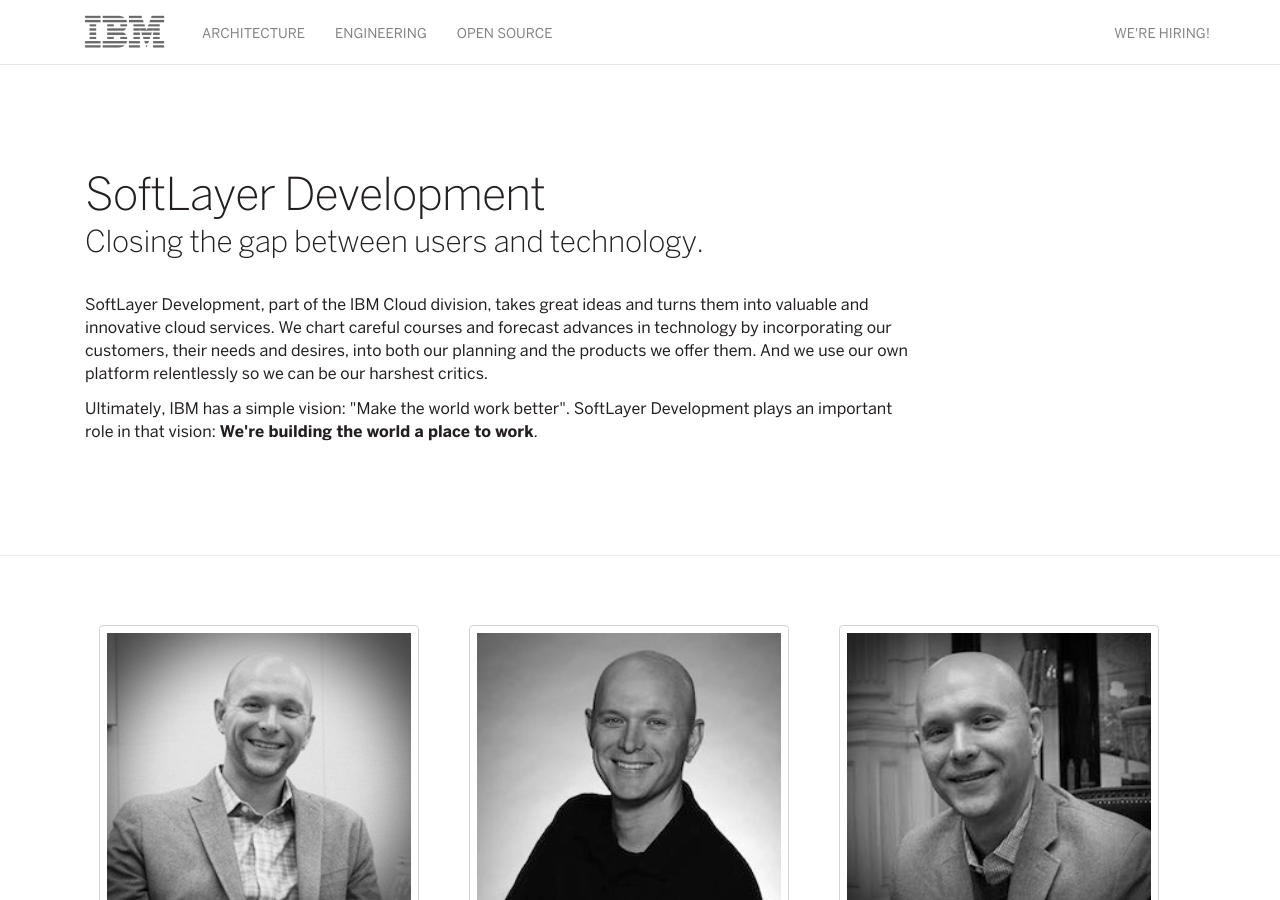
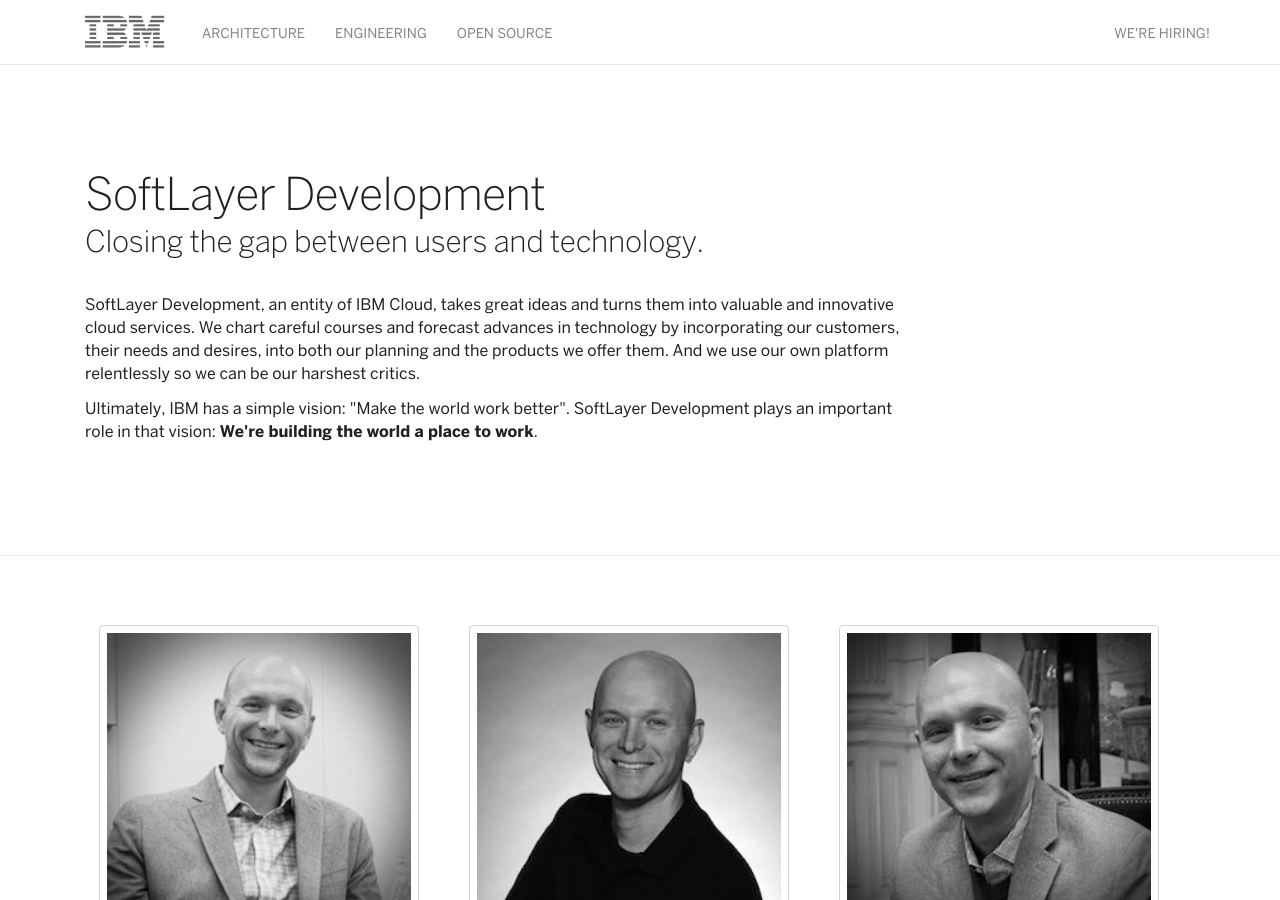
Before and after one commit to caleorourke/blue, a Jekyll site: the page built from index.html, in a window 1280 px wide and 900 px high. Built offline with Jekyll 4.4.1, drawn with Linux system fonts in a browser that asks for light colours.

Commit message:
update content around liquid tag

```diff
--- a/_includes/hero.html
+++ b/_includes/hero.html
@@ -12,7 +12,7 @@
       <div class="col-md-12">
         <div class="col-md-10 col-lg-9">
 
-          <p>{{site.div.group}}, part of the {{site.div.official}} division, takes great ideas and turns them into valuable and innovative cloud services. We chart careful courses and forecast advances in technology by incorporating our customers, their needs and desires, into both our planning and the products we offer them. And we use our own platform relentlessly so we can be our harshest critics.</p>
+          <p>{{site.div.group}}, an entity of {{site.div.official}}, takes great ideas and turns them into valuable and innovative cloud services. We chart careful courses and forecast advances in technology by incorporating our customers, their needs and desires, into both our planning and the products we offer them. And we use our own platform relentlessly so we can be our harshest critics.</p>
 
           <p>Ultimately, IBM has a simple vision: "Make the world work better". {{site.div.group}} plays an important role in that vision: <strong>We're building the world a place to work</strong>.</p>
 
```
